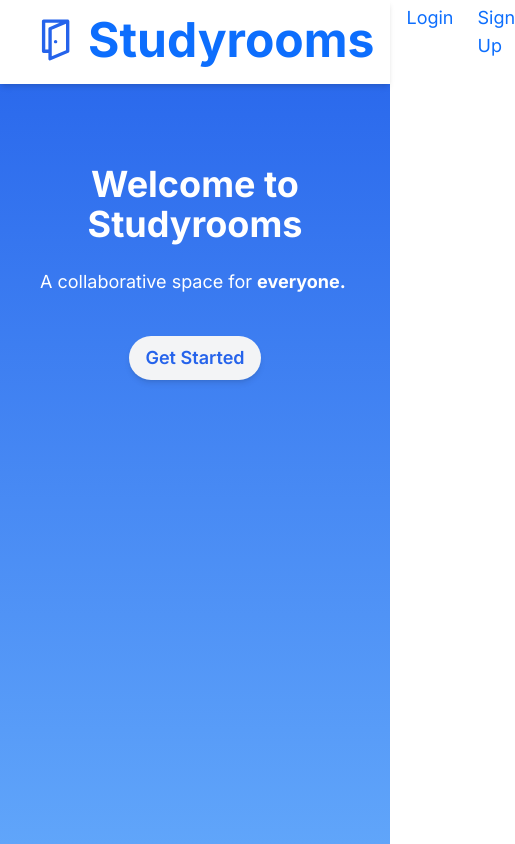
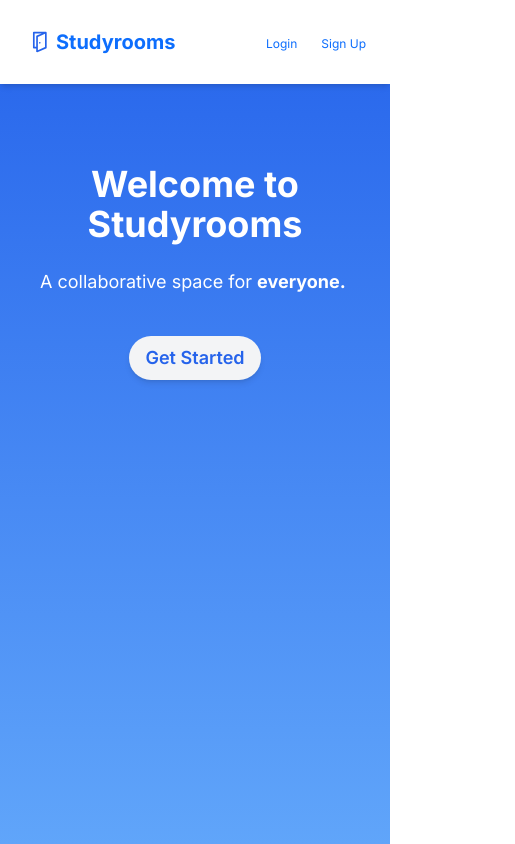
Before and after one commit to JJDOESIT/studyrooms, a Next.js app: page / in a window 390 px wide. Shown: the whole page, 515 px wide, since content can reach past the window. Built offline with nearby package versions, Linux system fonts and the light colour scheme.

Commit message:
Responsive navbar

```diff
--- a/components/navbar.tsx
+++ b/components/navbar.tsx
@@ -3,16 +3,16 @@ import Door from "@/components/door.svg";
 
 export default function Navbar() {
     return (
-      <header className="bg-white text-blue-600 py-1 shadow-md h-[10vh]">
-        <div className="max-w-6xl mx-auto flex justify-between items-center px-4">
+      <header className="bg-white text-blue-600 py-1 shadow-md h-[10vh] flex justify-center items-center">
+        <div className="max-w-6xl mx-auto flex justify-between items-center px-4 w-full">
           <div className="flex items-center">
-            <Door className="w-16 h-16 text-blue-600 inline"/>
-            <a className="no-underline text-5xl font-bold hover:text-blue-400" href="/">Studyrooms</a>
+          <Door className="w-8 h-8 text-blue-600 inline md:w-16 md:h-16"/>
+          <a className="no-underline text-3xl font-bold hover:text-blue-400 text-xl md:text-4xl" href="/">Studyrooms</a>
           </div>
           <nav>
-            <ul className="flex gap-6 text-lg">
-              <li><a href="/login" className="no-underline hover:text-blue-400">Login</a></li>
-              <li><a href="/sign-up" className="no-underline hover:text-blue-400">Sign Up</a></li>
+            <ul className="flex gap-6 justify-center items-center p-0 m-0">
+              <li><a href="/login" className="no-underline hover:text-blue-400 text-xs md:text-lg">Login</a></li>
+              <li><a href="/sign-up" className="no-underline hover:text-blue-400 text-xs md:text-lg">Sign Up</a></li>
             </ul>
           </nav>
         </div>
```
